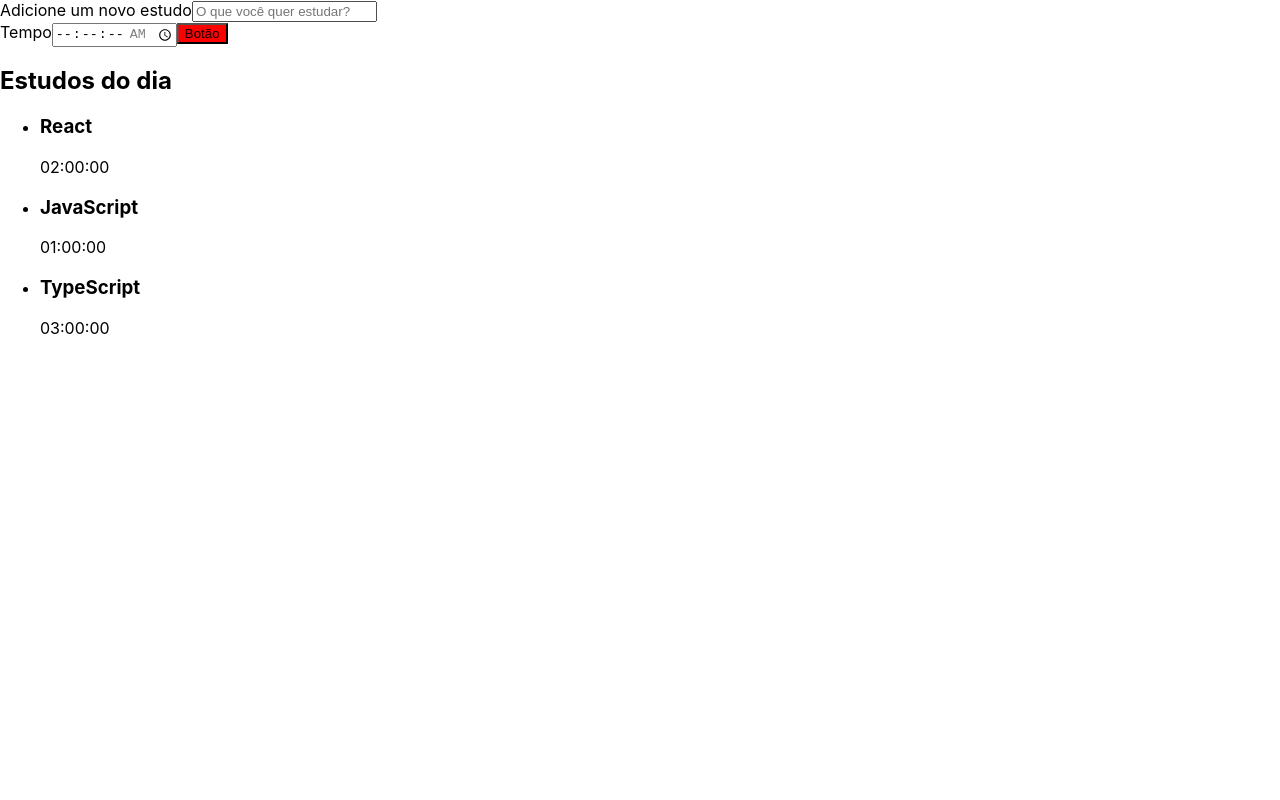
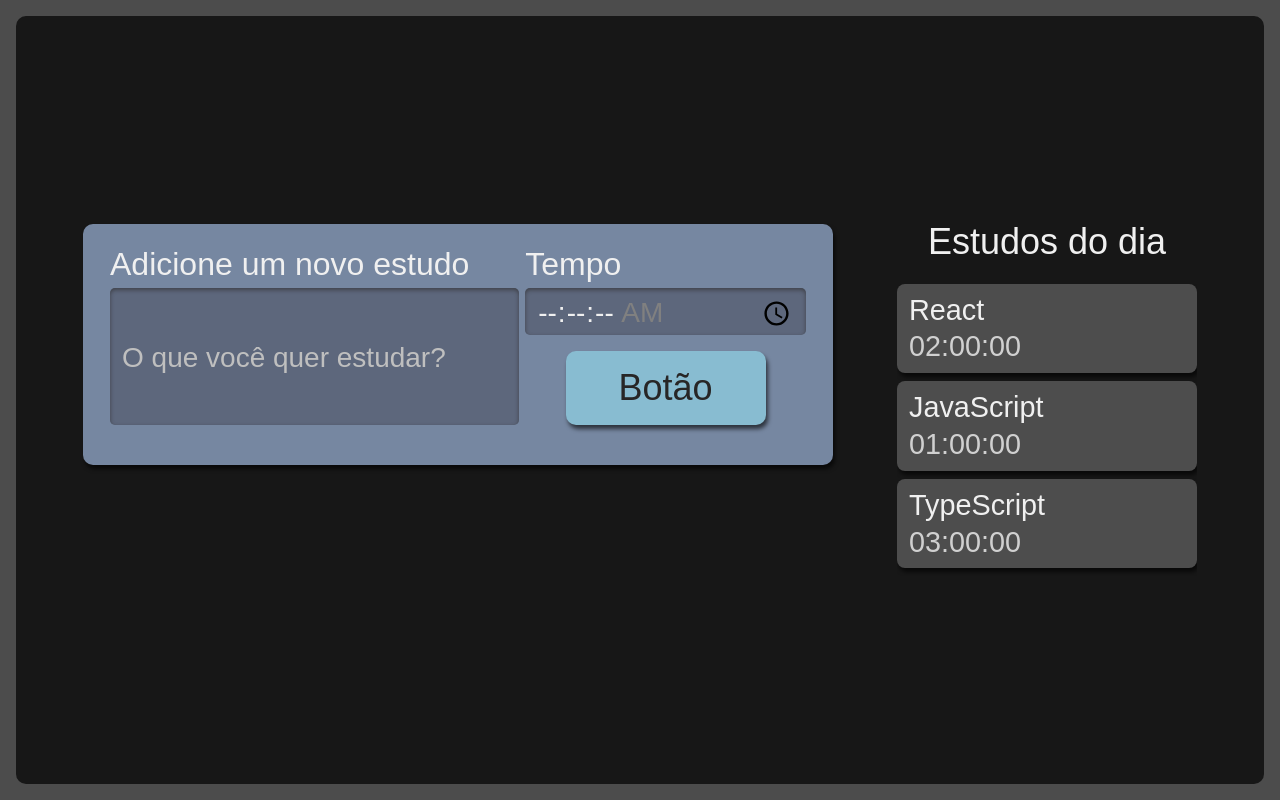
Before and after one commit to YuriCF1/Proj.Study-React--TS, a React (Create React App) app in the folder alura-studies/: page / in a window 1280 px wide. Built offline with nearby package versions, Linux system fonts and the light colour scheme.

Commit message:
Installing the Sass modules and putting the style in the components

```diff
--- a/alura-studies/package.json
+++ b/alura-studies/package.json
@@ -39,5 +39,8 @@
       "last 1 firefox version",
       "last 1 safari version"
     ]
+  },
+  "devDependencies": {
+    "sass": "^1.54.5"
   }
 }
--- a/alura-studies/src/componants/Botao/index.tsx
+++ b/alura-studies/src/componants/Botao/index.tsx
@@ -1,16 +1,21 @@
 import React from 'react';
+
+// Style
+import './style.scss'
 class Botao extends React.Component {
     render(): React.ReactNode {
         // const backgroundColor = 'green';
         // const style = {
         //     backgroundColor
         // }
-        const estaAtivo = false;
-        const style = {
-            backgroundColor: estaAtivo ? 'green' : 'red'
-        }
+
+        // const estaAtivo = false;
+        // const style = {
+        //     backgroundColor: estaAtivo ? 'green' : 'red'
+        // }
         return (
-            <button style={style}>
+            // <button style={style}>
+            <button className='botao'>
                 Botão
             </button>
 
--- /dev/null
+++ b/alura-studies/src/componants/Botao/style.scss
@@ -0,0 +1,26 @@
+.botao {
+    align-self: center;
+    background-color: #88bcd1;
+    border-radius: 10px;
+    box-shadow: 2px 4px 4px #0000009F;
+    color: #272626;
+    cursor: pointer;
+    font-size: 1.25rem;
+    margin-top: 1rem;
+    padding: 16px;
+    width: 150px;
+
+    &:active {
+      background-color: #7CA6B7;
+      box-shadow: 2px 2px 4px #0000009F inset;
+    }
+  }
+
+  @media screen and (min-width: 1280px) {
+    .botao {
+      grid-column-start: span 2;
+      justify-self: center;
+      width: 200px;
+      font-size: 2.25rem;
+    }
+  }
--- a/alura-studies/src/componants/Formulario/index.tsx
+++ b/alura-studies/src/componants/Formulario/index.tsx
@@ -2,11 +2,14 @@ import { render } from "@testing-library/react";
 import React from "react";
 import Botao from "../Botao";
 
+// Style
+import './style.scss'
+
 class Formulario extends React.Component {
   render(): React.ReactNode {
     return (
-      <form action="">
-        <div>
+      <form className="novaTarefa" action="">
+        <div className="inputContainer">
           <label htmlFor="tarefa">Adicione um novo estudo</label>
           <input
             type="text"
@@ -16,7 +19,7 @@ class Formulario extends React.Component {
             required
           />
         </div>
-        <div>
+        <div className="inputContainer">
           <label htmlFor="tempo">Tempo</label>
           <input
             type="time"
--- /dev/null
+++ b/alura-studies/src/componants/Formulario/style.scss
@@ -0,0 +1,61 @@
+.novaTarefa {
+    display:flex;
+    flex-direction: column;
+    grid-area: nova-tarefa;
+    background-color: #7687A1;
+    border-radius: 10px;
+    box-shadow: 2px 4px 4px #0000009F;
+    padding: 12px;
+
+    .inputContainer {
+      display: flex;
+      flex-direction: column;
+      width: 100%;
+      margin-bottom: 16px;
+
+      label {
+        margin-bottom: 8px;
+        font-size: 1.25rem;
+      }
+
+      input {
+        width: 100%;
+        padding: 8px 12px 4px;
+        box-sizing: border-box;
+        border: unset;
+        border-radius: 5px;
+        background-color: #5D677C;
+        box-shadow: 0px 2px 4px #2D2B2B9F inset;
+
+        &::placeholder {
+          color: #BFBFBF;
+        }
+      }
+    }
+
+    @media screen and (min-width: 1280px) {
+      flex-direction: row;
+      flex-wrap: wrap;
+      justify-content: space-around;
+      font-size: 2.25rem;
+      padding: 24px;
+      box-sizing: border-box;
+
+      .inputContainer {
+        width: calc(60% - 12px);
+
+        &:last-of-type {
+          width: 40%;
+        }
+
+        label {
+          font-size: 2rem;
+        }
+
+        input {
+          height: 100%;
+          font-size: 1.75rem;
+        }
+      }
+    }
+  }
--- a/alura-studies/src/componants/lista/lista.tsx
+++ b/alura-studies/src/componants/lista/lista.tsx
@@ -1,4 +1,7 @@
 import React from "react";
+
+// Style
+import './style.scss'
 
 function Lista() {
   // Criando array de tarefas para renderizar
@@ -19,12 +22,12 @@ function Lista() {
 
   // A função não precisa do render como na classe. Já que usando classe, tem que extender do React.Component
   return ( //O JSX sempre espera um html
-    <aside>
+    <aside className="listaTarefas">
       <h2>Estudos do dia</h2>
       <ul>
         {tarefas.map((item, index) => ( //Tomar cuidado com as chaves, pois elas definem um escopo. Os PARENTESES são o retorno
 // O react, no map, precisa saber qual item do array corresponde ao dom. Então precisa-se de um chave para likar, chmada de Key. O ideal é colocar um ID, em vez desse índice
-            <li key={index}>
+            <li key={index} className="item">
                 <h3>{item.tarefa}</h3>
                 <span>{item.tempo}</span>
             </li>
--- /dev/null
+++ b/alura-studies/src/componants/lista/style.scss
@@ -0,0 +1,75 @@
+.listaTarefas {
+    grid-area: tarefas;
+    height: 100%;
+
+    h2 {
+      font-size: 1.25rem;
+      margin-bottom: 12px;
+    }
+
+    ul {
+      max-height: 350px;
+      overflow-y: scroll;
+        scrollbar-width: thin;
+    }
+
+    @media screen and (min-width:1280px) {
+
+      h2{
+        text-align: center;
+        font-size: 2.25rem;
+        margin-bottom: 24px;
+      }
+
+      ul {
+        overflow: auto;
+        max-height: 500px;
+      }
+    }
+  }
+
+  .item {
+    background-color: #4D4D4D;
+    border-radius: 8px;
+    box-shadow: 2px 4px 4px #0000009F;
+    padding: 12px;
+    margin-bottom: 8px;
+    position: relative;
+    cursor: pointer;
+
+    h3 {
+      margin-bottom: 8px;
+      word-break: break-all;
+    }
+
+    span {
+      color: #D0D0D0;
+    }
+
+    @media screen and (min-width:1280px) {
+      font-size: 1.8rem;
+    }
+  }
+
+  .itemSelecionado {
+    background-color: #292929;
+    box-shadow: 2px 4px 4px #0000009F inset;
+  }
+
+  .itemCompletado {
+    background-color: #566F42;
+    cursor: auto;
+
+    .concluido {
+      display: block;
+      background-image: url('../../assets/img/check-mark.svg');
+      background-repeat: no-repeat;
+      background-size: 38px 38px;
+      position: absolute;
+      top: 50%;
+      right: 12px;
+      transform: translateY(-50%);
+      width: 42px;
+      height: 43px;
+    }
+  }
--- a/alura-studies/src/index.css
+++ b/alura-studies/src/index.css
@@ -11,3 +11,101 @@ code {
   font-family: source-code-pro, Menlo, Monaco, Consolas, 'Courier New',
     monospace;
 }
+
+/* RESET */
+
+html, body, div, span, applet, object, iframe,
+h1, h2, h3, h4, h5, h6, p, blockquote, pre,
+a, abbr, acronym, address, big, cite, code,
+del, dfn, em, img, ins, kbd, q, s, samp,
+small, strike, strong, sub, sup, tt, var,
+b, u, i, center,
+dl, dt, dd, ol, ul, li,
+fieldset, form, label, legend,
+table, caption, tbody, tfoot, thead, tr, th, td,
+article, aside, canvas, details, embed,
+figure, figcaption, footer, header, hgroup,
+menu, nav, output, ruby, section, summary,
+time, mark, audio, video {
+	margin: 0;
+	padding: 0;
+	border: 0;
+	font-size: 100%;
+	font: inherit;
+	vertical-align: baseline;
+}
+/* HTML5 display-role reset for older browsers */
+article, aside, details, figcaption, figure,
+footer, header, hgroup, menu, nav, section {
+	display: block;
+}
+body {
+	line-height: 1;
+}
+ol, ul {
+	list-style: none;
+}
+blockquote, q {
+	quotes: none;
+}
+blockquote:before, blockquote:after,
+q:before, q:after {
+	content: '';
+	content: none;
+}
+table {
+	border-collapse: collapse;
+	border-spacing: 0;
+}
+
+
+input {
+	font-family: inherit;
+	font-size: inherit;
+	font-weight: inherit;
+	color: inherit;
+}
+
+button {
+	border: unset;
+	background-color: unset;
+	font-family: inherit;
+	font-size: inherit;
+	font-weight: inherit;
+	color: inherit;
+}
+
+@import url('https://fonts.googleapis.com/css2?family=Manjari&display=swap');
+
+body {
+	display: flex;
+	justify-content: center;
+	font-family: 'Manjari', sans-serif;
+	color: #F0F0F0;
+	background-color: #4C4C4C;
+	height: 100%;
+	width: 100%;
+	padding: 16px;
+	box-sizing: border-box;
+}
+
+#root {
+	width: 100%;
+}
+
+::-webkit-scrollbar {
+	width: 8px;
+}
+
+::-webkit-scrollbar-track {
+	background: unset;
+}
+
+::-webkit-scrollbar-thumb {
+	border-radius: 4px;
+	background: #888;
+}
+
+::-webkit-scrollbar-thumb:hover {
+	background: #555;
+}
--- a/alura-studies/src/index.tsx
+++ b/alura-studies/src/index.tsx
@@ -1,7 +1,7 @@
 import React from 'react';
 import ReactDOM from 'react-dom/client';
 import './index.css';
-import App from './App';
+import App from './pages/App';
 // import reportWebVitals from './reportWebVitals';
 
 const root = ReactDOM.createRoot(
--- a/alura-studies/src/App.tsx
+++ b/alura-studies/src/pages/App.tsx
@@ -3,12 +3,18 @@ import React from 'react';
 // import './App.css';
 
 // import Botao from './componants/Botao';
-import Formulario from './componants/Formulario';
-import Lista from './componants/lista/lista';
 
+// React
+import Formulario from '../componants/Formulario';
+import Lista from '../componants/lista/lista';
+
+// Style
+import './style.scss';
+
+// É usado ClassName por conta do Class do JS
 function App() {
   return (
-    <div className="App">
+    <div className="AppStyle">
       <Formulario />
       <Lista />
     </div>
--- /dev/null
+++ b/alura-studies/src/pages/style.scss
@@ -0,0 +1,30 @@
+.AppStyle {
+    display: grid;
+    grid-template-rows: min-content min-content auto;
+    grid-template-areas:
+    "nova-tarefa"
+    "cronometro"
+    "tarefas"
+    ;
+    row-gap: 24px;
+    min-width: 320px;
+    min-height: calc(100vh - 32px);
+    width: 100%;
+    padding: 32px;
+    box-sizing: border-box;
+    border-radius: 10px;
+    background-color: #171717;
+
+    @media screen and (min-width:1280px)  {
+      grid-template-areas:
+      "nova-tarefa tarefas"
+      "cronometro tarefas"
+      ;
+      column-gap: 64px;
+      grid-template-rows: min-content min-content;
+      grid-template-columns: 750px 300px;
+      justify-content: center;
+      align-content: center;
+      padding: 64px;
+    }
+  }
```
Also changed, not shown: alura-studies/src/assets/img/check-mark.svg (added), 1 other file (tests, documents, lock files or other folders).
